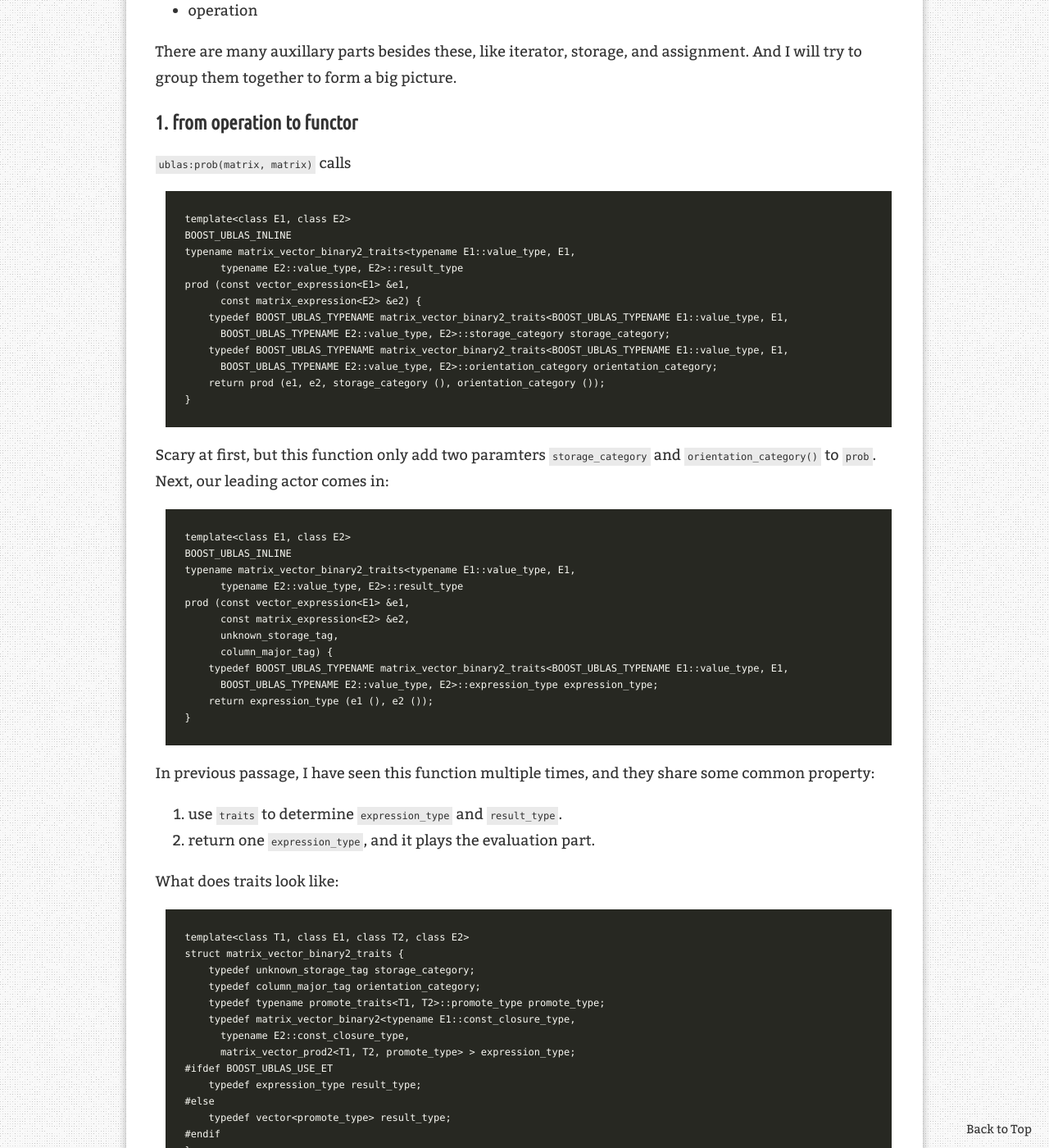
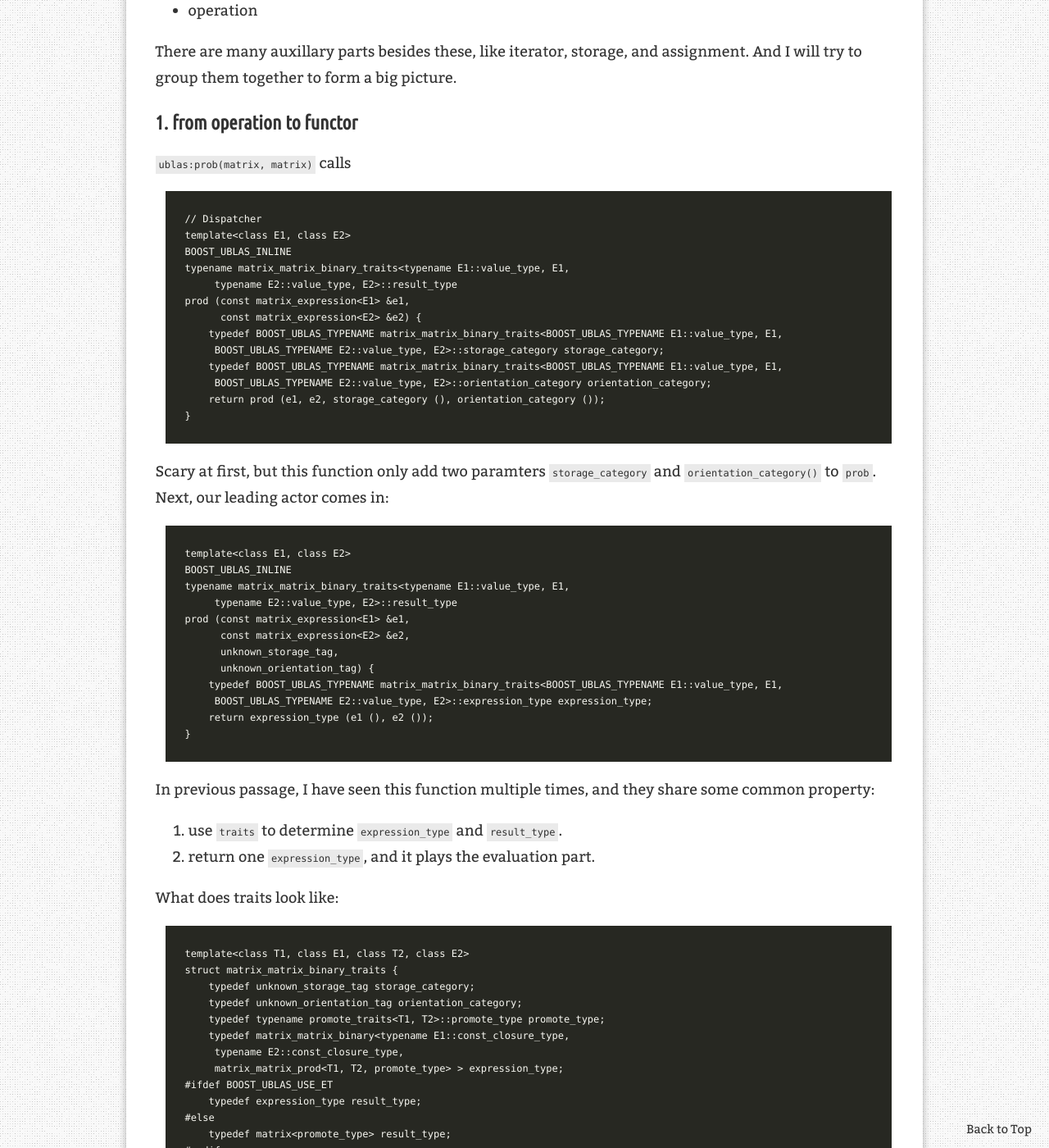
Before and after one commit to Aperjump/Aperjump.github.io, a Jekyll site: the page built from _posts/2018-01-24-matrix_prod.md, in a window 1280 px wide and 1400 px high, scrolled down 732 px. Shown: the whole window at 82% size. Built offline with Jekyll 4.4.1, drawn with Linux system fonts in a browser that asks for light colours; nearby versions of some CDN libraries; comment, search, counter and statistics services are not loaded; some of the changed text lies outside the part shown.

Commit message:
change code

````diff
--- a/_posts/2018-01-24-matrix_prod.md
+++ b/_posts/2018-01-24-matrix_prod.md
@@ -10,7 +10,6 @@ redirect_from:
 ## Matrix Prod
 
 This passage I try to discuss the structure of `boost::ublas`. After analyzing many functionality of `vector` and `matrix`, I begin to grasp the idea of this project and try to break it down with an exaple of `ublas::prod`.
-
 
 ```
 m3 = ublas::prod(m1, m2);
@@ -27,16 +26,17 @@ There are many auxillary parts besides these, like iterator, storage, and assign
 ### 1. from operation to functor
 `ublas:prob(matrix, matrix)` calls
 ```
+// Dispatcher
 template<class E1, class E2>
 BOOST_UBLAS_INLINE
-typename matrix_vector_binary2_traits<typename E1::value_type, E1,
-      typename E2::value_type, E2>::result_type
-prod (const vector_expression<E1> &e1,
+typename matrix_matrix_binary_traits<typename E1::value_type, E1,
+     typename E2::value_type, E2>::result_type
+prod (const matrix_expression<E1> &e1,
       const matrix_expression<E2> &e2) {
-    typedef BOOST_UBLAS_TYPENAME matrix_vector_binary2_traits<BOOST_UBLAS_TYPENAME E1::value_type, E1,
-      BOOST_UBLAS_TYPENAME E2::value_type, E2>::storage_category storage_category;
-    typedef BOOST_UBLAS_TYPENAME matrix_vector_binary2_traits<BOOST_UBLAS_TYPENAME E1::value_type, E1,
-      BOOST_UBLAS_TYPENAME E2::value_type, E2>::orientation_category orientation_category;
+    typedef BOOST_UBLAS_TYPENAME matrix_matrix_binary_traits<BOOST_UBLAS_TYPENAME E1::value_type, E1,
+     BOOST_UBLAS_TYPENAME E2::value_type, E2>::storage_category storage_category;
+    typedef BOOST_UBLAS_TYPENAME matrix_matrix_binary_traits<BOOST_UBLAS_TYPENAME E1::value_type, E1,
+     BOOST_UBLAS_TYPENAME E2::value_type, E2>::orientation_category orientation_category;
     return prod (e1, e2, storage_category (), orientation_category ());
 }
 ```
@@ -44,14 +44,14 @@ Scary at first, but this function only add two paramters `storage_category` and
 ```
 template<class E1, class E2>
 BOOST_UBLAS_INLINE
-typename matrix_vector_binary2_traits<typename E1::value_type, E1,
-      typename E2::value_type, E2>::result_type
-prod (const vector_expression<E1> &e1,
+typename matrix_matrix_binary_traits<typename E1::value_type, E1,
+     typename E2::value_type, E2>::result_type
+prod (const matrix_expression<E1> &e1,
       const matrix_expression<E2> &e2,
       unknown_storage_tag,
-      column_major_tag) {
-    typedef BOOST_UBLAS_TYPENAME matrix_vector_binary2_traits<BOOST_UBLAS_TYPENAME E1::value_type, E1,
-      BOOST_UBLAS_TYPENAME E2::value_type, E2>::expression_type expression_type;
+      unknown_orientation_tag) {
+    typedef BOOST_UBLAS_TYPENAME matrix_matrix_binary_traits<BOOST_UBLAS_TYPENAME E1::value_type, E1,
+     BOOST_UBLAS_TYPENAME E2::value_type, E2>::expression_type expression_type;
     return expression_type (e1 (), e2 ());
 }
 ```
@@ -62,19 +62,21 @@ In previous passage, I have seen this function multiple times, and they share so
 What does traits look like:
 ```
 template<class T1, class E1, class T2, class E2>
-struct matrix_vector_binary2_traits {
+struct matrix_matrix_binary_traits {
     typedef unknown_storage_tag storage_category;
-    typedef column_major_tag orientation_category;
+    typedef unknown_orientation_tag orientation_category;
     typedef typename promote_traits<T1, T2>::promote_type promote_type;
-    typedef matrix_vector_binary2<typename E1::const_closure_type,
-      typename E2::const_closure_type,
-      matrix_vector_prod2<T1, T2, promote_type> > expression_type;
+    typedef matrix_matrix_binary<typename E1::const_closure_type,
+     typename E2::const_closure_type,
+     matrix_matrix_prod<T1, T2, promote_type> > expression_type;
 #ifdef BOOST_UBLAS_USE_ET
     typedef expression_type result_type;
 #else
-    typedef vector<promote_type> result_type;
+    typedef matrix<promote_type> result_type;
 #endif
 };
 ```
 Two main features is `promote_traits` and `expression_type`. The first one is simpler, and it converts two `value_type` to one larger type, such as one float type and one double will promoted to double.
 `eexpression_type` is a recursive definition, cause `const_closure` type is just the expression type itself. and with `matrix_vector_binary2`, it treats the last type `matrix_vector_prod2<T1, T2, promote_type>` a functor.
+### 2. from functor to binary/unary class
+Here, we have finished the type deduction step for compiler, and need to initialize some real classes.
````
